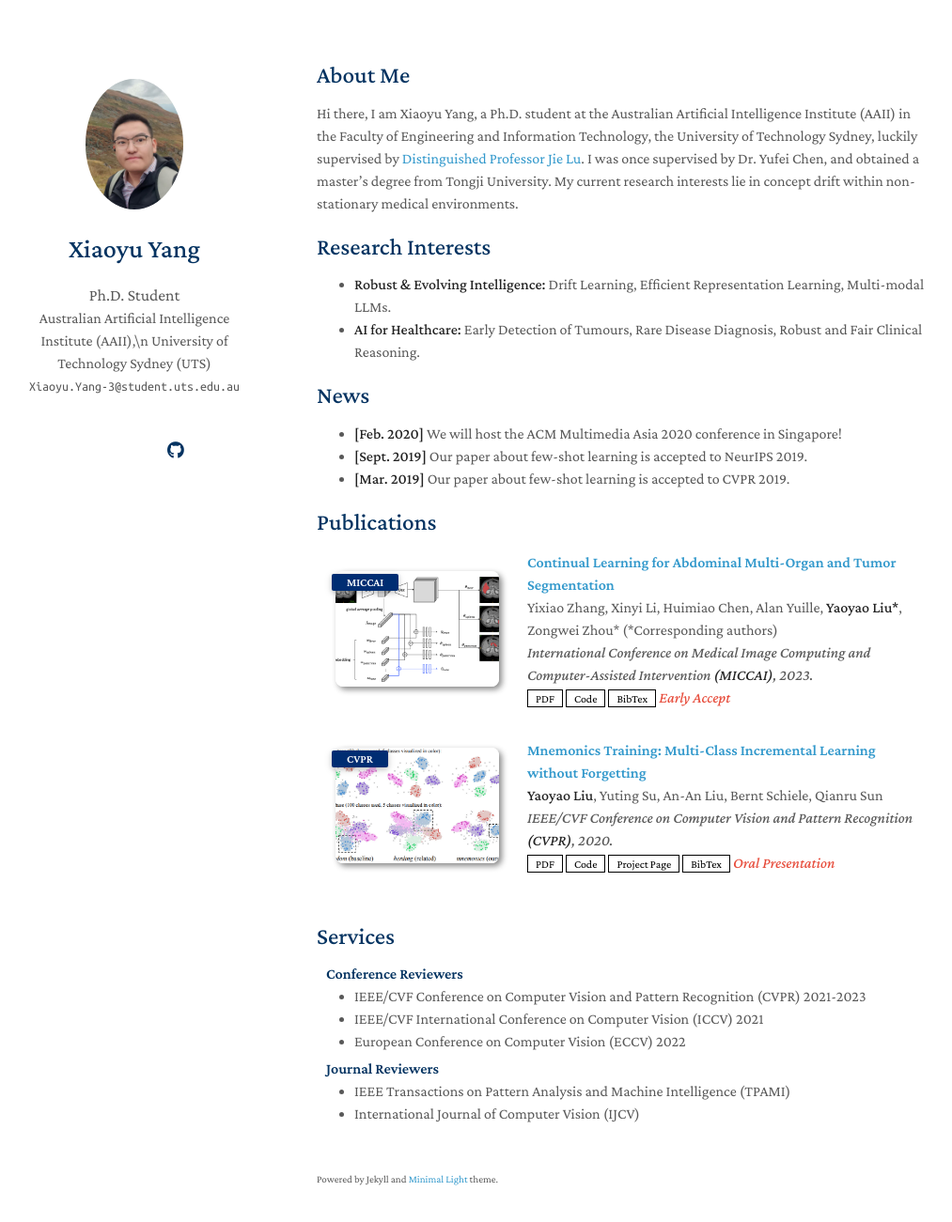
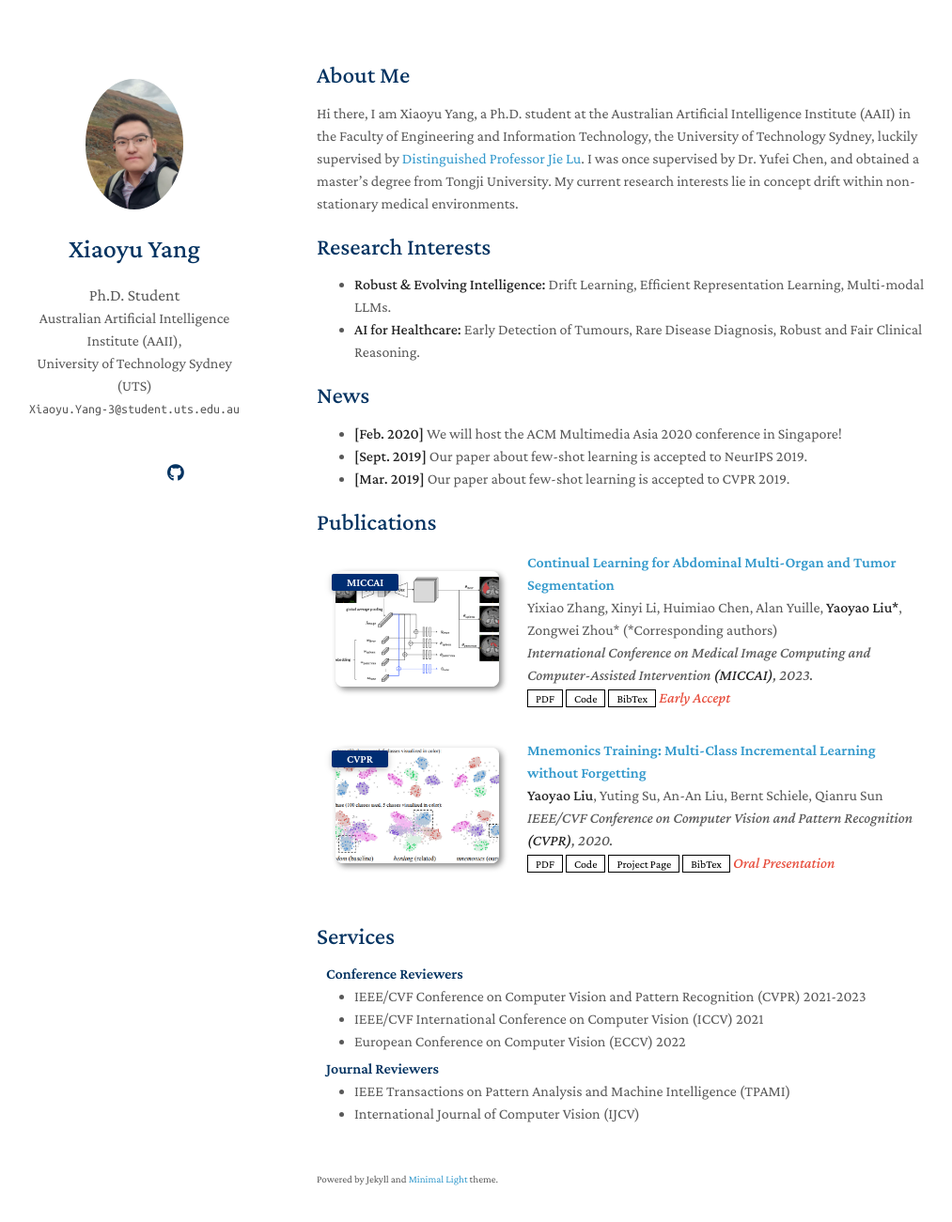
Before and after one commit to XiaoyuYoung/XiaoyuYoung.github.io, a Jekyll site: the page built from index.md, in a window 1280 px wide and 1336 px high. Shown: the top 1301 px of the window at 94% size, without its empty margins (133-1146 px from the left). Built offline with Jekyll 4.4.1, drawn with Linux system fonts in a browser that asks for light colours; a style sheet for code colours, icons or effects is not loaded; our own code applies the rules of GitHub Pages for plain Markdown files.

```diff
--- a/_config.yml
+++ b/_config.yml
@@ -1,7 +1,7 @@
 # Basic Information
 title: Xiaoyu Yang
 position: Ph.D. Student
-affiliation: Australian Artificial Intelligence Institute (AAII),\n University of Technology Sydney (UTS)
+affiliation: Australian Artificial Intelligence Institute (AAII),<br>University of Technology Sydney (UTS)
 email: Xiaoyu.Yang-3@student.uts.edu.au
 
 # Search Engine Optimization (SEO)
@@ -14,7 +14,7 @@ canonical: https://minimal-light-theme.yliu.me/
 # If you don't need one of them, you may delete the corresponding line.
 google_scholar: https://scholar.google.com/citations?&user=tqjfj-EAAAAJ
 cv_link: assets/files/curriculum_vitae.pdf
-github_link: https://github.com/
+github_link: https://github.com/XiaoyuYoung
 # linkedin: https://www.linkedin.com/
 # twitter: https://twitter.com/
 
```
